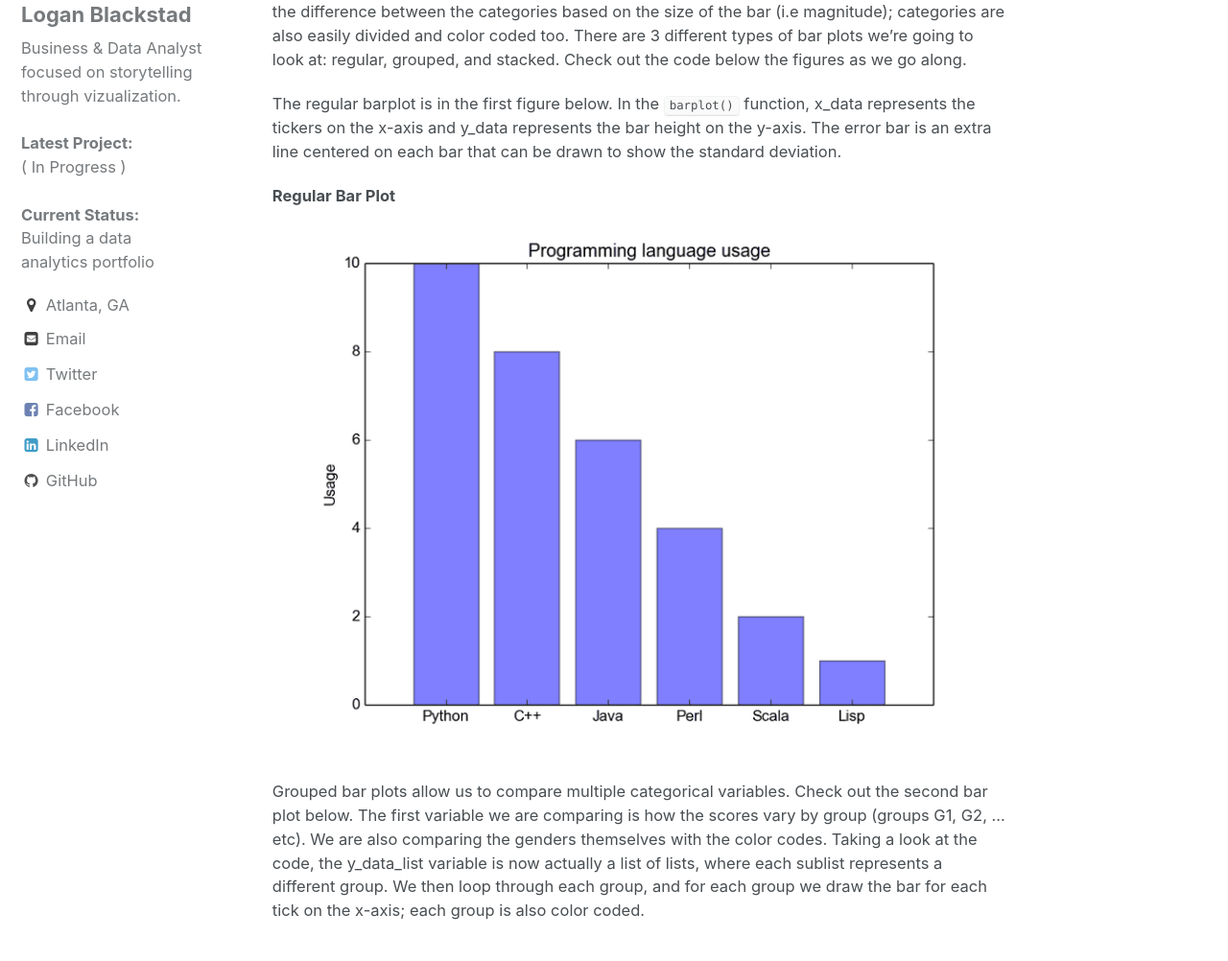
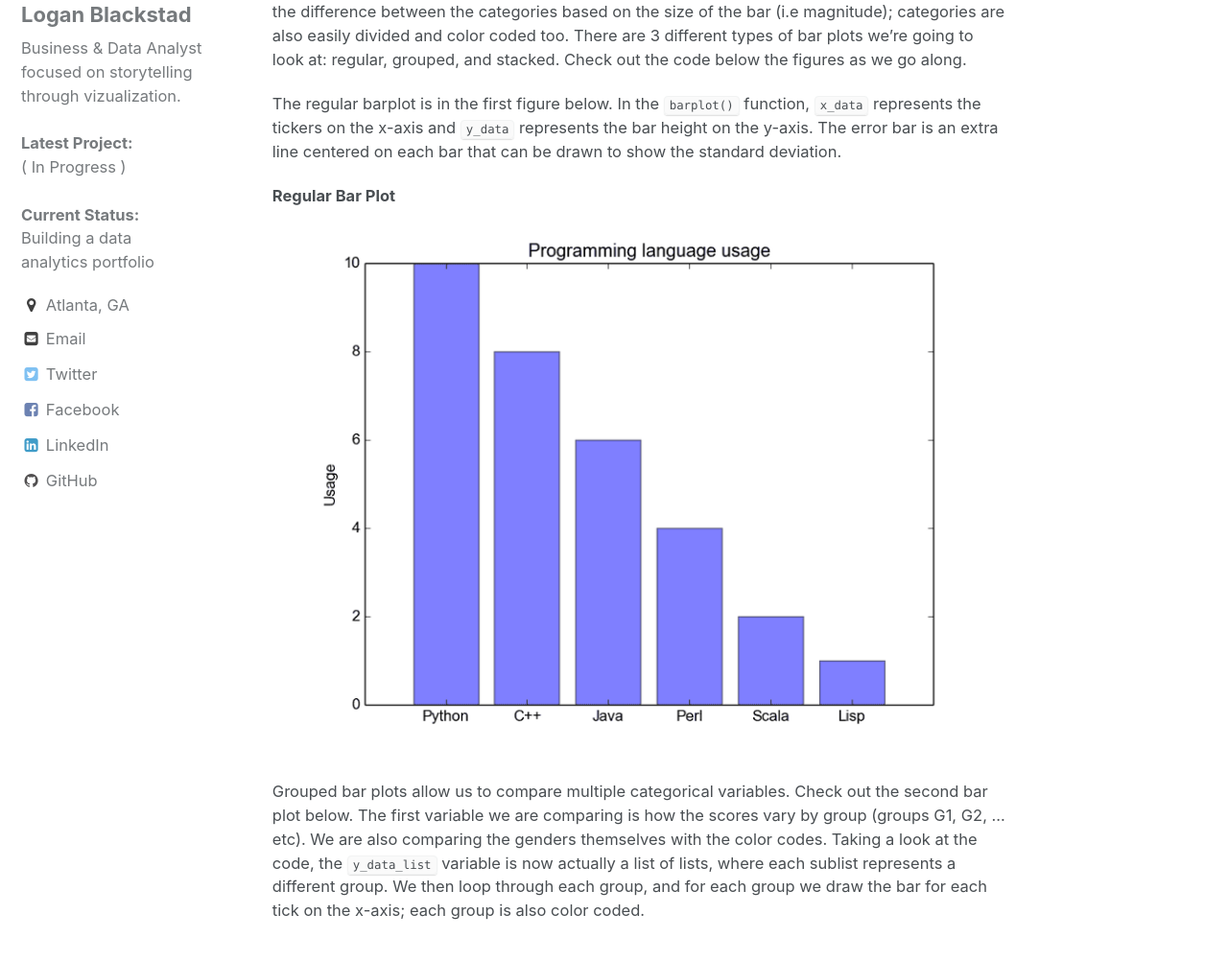
Before and after one commit to loganblackstad/loganblackstad.github.io, a Jekyll site: the page built from _posts/2018-12-18-Simple-Python-Visualizations-With-Code.md, in a window 1280 px wide and 1400 px high, scrolled down 6722 px. Shown: the part 162-1164 px from the top of the window at 96% size. Built offline with Jekyll 4.4.1, drawn with Linux system fonts in a browser that asks for light colours; comment, search, counter and statistics services are not loaded; some of the changed text lies outside the part shown.

Commit message:
Update 2018-12-18-Simple-Python-Visualizations-With-Code.md

```diff
--- a/_posts/2018-12-18-Simple-Python-Visualizations-With-Code.md
+++ b/_posts/2018-12-18-Simple-Python-Visualizations-With-Code.md
@@ -60,7 +60,7 @@ Histograms are useful for viewing the distribution of data points. Check out the
 
 
 
-The code for the histogram in Matplotlib is shown below. There are two parameters to take note of. Firstly, the n_bins parameters controls how many discrete bins we want for our histogram. More bins will give us finer information but may also introduce noise and take us away from the bigger picture; on the other hand, less bins gives us a more “birds eye view” and a bigger picture of what’s going on without the finer details. Secondly, the cumulative parameter is a boolean which allows us to select whether our histogram is cumulative or not. This is basically selecting either the Probability Density Function (PDF) or the Cumulative Density Function (CDF).
+The code for the histogram in Matplotlib is shown below. There are two parameters to take note of. Firstly, the `n_bins` parameters controls how many discrete bins we want for our histogram. More bins will give us finer information but may also introduce noise and take us away from the bigger picture; on the other hand, less bins gives us a more “birds eye view” and a bigger picture of what’s going on without the finer details. Secondly, the `cumulative` parameter is a boolean which allows us to select whether our histogram is cumulative or not. This is basically selecting either the Probability Density Function (PDF) or the Cumulative Density Function (CDF).
 
 _Histogram Code:_
 <script src="https://gist.github.com/loganblackstad/bc44d4d23bb9fafb42430592b00ad1ac.js"></script>
@@ -81,13 +81,13 @@ _Overlaid Histogram Code_
 ## Bar Plots
 Bar plots are most effective when you are trying to visualize categorical data that has few (probably < 10) categories. If we have too many categories then the bars will be very cluttered in the figure and hard to understand. They’re nice for categorical data because you can easily see the difference between the categories based on the size of the bar (i.e magnitude); categories are also easily divided and color coded too. There are 3 different types of bar plots we’re going to look at: regular, grouped, and stacked. Check out the code below the figures as we go along.
 
-The regular barplot is in the first figure below. In the `barplot()` function, x_data represents the tickers on the x-axis and y_data represents the bar height on the y-axis. The error bar is an extra line centered on each bar that can be drawn to show the standard deviation.
+The regular barplot is in the first figure below. In the `barplot()` function, `x_data` represents the tickers on the x-axis and `y_data` represents the bar height on the y-axis. The error bar is an extra line centered on each bar that can be drawn to show the standard deviation.
 
 **Regular Bar Plot**
 <img src="/assets/images/easy-plotting-7.png">
 
 
-Grouped bar plots allow us to compare multiple categorical variables. Check out the second bar plot below. The first variable we are comparing is how the scores vary by group (groups G1, G2, ... etc). We are also comparing the genders themselves with the color codes. Taking a look at the code, the y_data_list variable is now actually a list of lists, where each sublist represents a different group. We then loop through each group, and for each group we draw the bar for each tick on the x-axis; each group is also color coded.
+Grouped bar plots allow us to compare multiple categorical variables. Check out the second bar plot below. The first variable we are comparing is how the scores vary by group (groups G1, G2, ... etc). We are also comparing the genders themselves with the color codes. Taking a look at the code, the `y_data_list` variable is now actually a list of lists, where each sublist represents a different group. We then loop through each group, and for each group we draw the bar for each tick on the x-axis; each group is also color coded.
 
 **Grouped Bar Plot**
 <img src="/assets/images/easy-plotting-8.png">
@@ -108,7 +108,7 @@ We previously looked at histograms which were great for visualizing the distribu
 
 That’s where boxplots come in. Box plots give us all of the information above. The bottom and top of the solid-lined box are always the first and third quartiles (i.e 25% and 75% of the data), and the band inside the box is always the second quartile (the median). The whiskers (i.e the dashed lines with the bars on the end) extend from the box to show the range of the data.
 
-Since the box plot is drawn for each group/variable it’s quite easy to set up. The x_data is a list of the groups/variables. The Matplotlib function `boxplot()` makes a box plot for each column of the y_data or each vector in sequence y_data; thus each value in x_data corresponds to a column/vector in y_data. All we have to set then are the aesthetics of the plot.
+Since the box plot is drawn for each group/variable it’s quite easy to set up. The `x_data` is a list of the groups/variables. The Matplotlib function `boxplot()` makes a box plot for each column of the y_data or each vector in sequence `y_data`; thus each value in `x_data` corresponds to a column/vector in `y_data`. All we have to set then are the aesthetics of the plot.
 
 <img src="/assets/images/easy-plotting-10.png">
 
@@ -118,7 +118,7 @@ _Box Plot Code_
 
 
 
-Conclusion
+## Conclusion
 There are your 5 quick and easy data visualizations using Matplotlib. Abstracting things into functions always makes your code easier to read and use! I hope you enjoyed this post and learned something new and useful.
 
 
```
